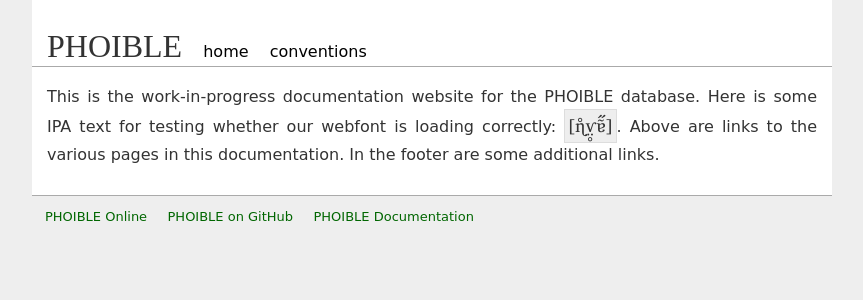
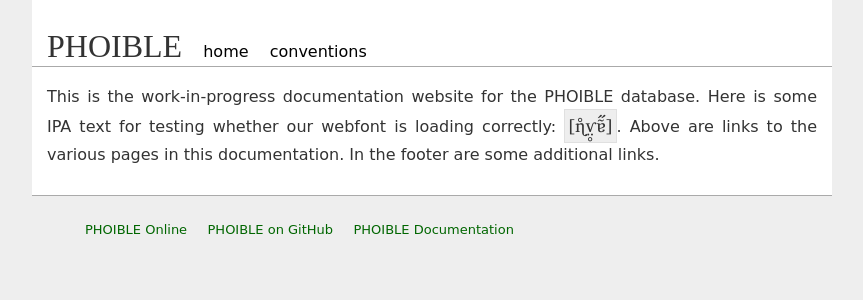
Before and after one commit to phoible/phoible.github.io, a Jekyll site: the page built from index.md, in a window 1280 px wide. Shown: the top 300 px of the page, without its empty margins (208-1071 px from the left). Built offline with Jekyll 4.4.1, drawn with Linux system fonts in a browser that asks for light colours; some web fonts are replaced; Markdown is read by kramdown in place of the engine named in the settings.

Commit message:
remove primer.css

```diff
--- a/_layouts/default.html
+++ b/_layouts/default.html
@@ -7,7 +7,7 @@
         <meta name="viewport" content="width=device-width">
 
         <!-- primer -->
-        <link rel="stylesheet" href="/css/primer.css">
+        <!-- <link rel="stylesheet" href="/css/primer.css"> -->
         <!-- syntax highlighting CSS -->
         <link rel="stylesheet" href="/css/syntax.css">
         <!-- Custom CSS -->
--- a/css/main.css
+++ b/css/main.css
@@ -34,6 +34,8 @@
              src: url('/fonts/mplus-1m-medium.woff') format('woff'); }
 /* basics */
 body {
+  margin: 0;
+  padding: 0;
   background-color: #eee;
   font-family: 'mplus', 'DejaVu Sans', 'FreeSans', sans-serif;
   font-size: medium;
@@ -41,7 +43,7 @@
   color: #333;
 }
 p {
-  margin: 0 0 0.5em;
+  margin: 0.25em 0 0.5em;
   padding: 0 15px;
 }
 ol {
@@ -53,14 +55,13 @@
   font-family: 'mplus-light', 'DejaVu Sans', 'FreeSans', sans-serif;
   font-weight: normal;
   font-size: large;
-  margin-top: 1.25em;
-  margin-bottom: 0.25em;
+  margin: 1.5em 0 0.25em;
   padding: 0 15px;
   color: #000;
   border-bottom: #ccc solid thin;
 }
 h1 {
-  margin-top: 1.75em;
+  margin: 1.75em 0 0;
   font-size: x-large;
   color: #fff;
   background-color: #aaa;
@@ -161,13 +162,13 @@
   font-size: small;
   background-color: inherit;
   border: none;
-  color: #aaa;
+  color: #999;
 }
 /* <code> is hijacked for pretty rendering of IPA glyphs */
 code {
   font-family: 'charis', 'Linux Libertine O', 'DejaVu Serif', 'FreeSerif', serif;
   font-size: large;
-  border: 1px solid #ddd;
+  border: 1px solid #e0e0e0;
   background-color: #eee;
   padding: 0em 0.125em 0.125em;
 }
```
